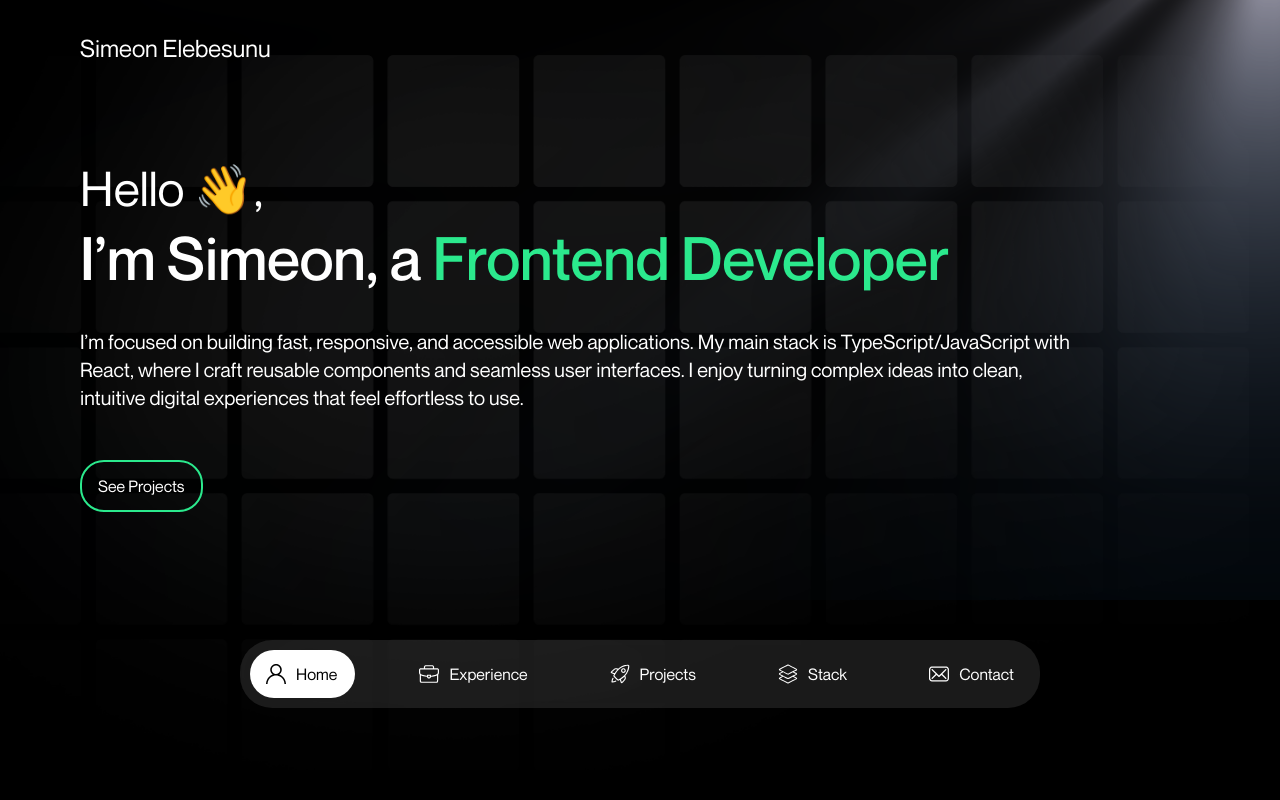
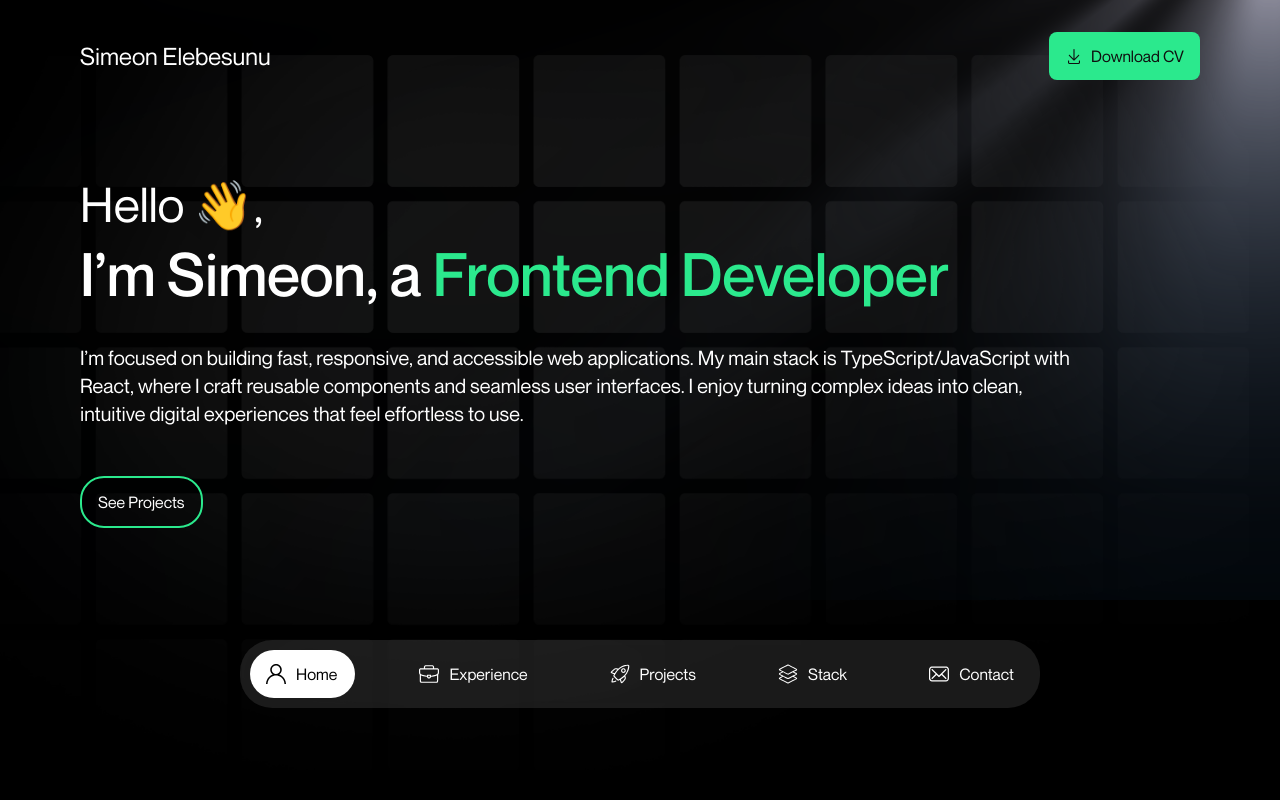
Before and after one commit to Dev-simeon-tech/simeon-portfolio, a React (Vite) app: page / in a window 1280 px wide. Shown: the top 800 px of the page. Built offline with nearby package versions, Linux system fonts and the light colour scheme.

Commit message:
fixed another header bug

```diff
--- a/src/components/ui/header.tsx
+++ b/src/components/ui/header.tsx
@@ -26,13 +26,15 @@ const Header = () => {
       </button>
 
       <a
-        className={`${isOpen ? "flex" : "hidden"} `}
+        className={`${
+          isOpen ? "block " : "hidden"
+        } absolute w-full left-0 lg:w-fit top-20 lg:top-0 lg:block lg:relative `}
         href="/Simeon's CV.pdf"
         download
       >
         <button
           aria-label='Download CV'
-          className='items-center transition-colors duration-300 hover:bg-white lg:flex justify-center gap-2 absolute lg:w-fit w-full lg:top-0 top-20 lg:relative text-neutral-100 bg-primary-green text-[1rem] px-4 py-3 rounded-[8px]'
+          className='items-center transition-colors duration-300 hover:bg-white flex justify-center gap-2  lg:w-fit w-full    text-neutral-100 bg-primary-green text-[1rem] px-4 py-3 rounded-[8px]'
         >
           <DownloadIcon />
           <p>Download CV</p>
```
